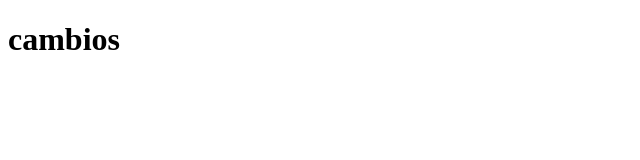
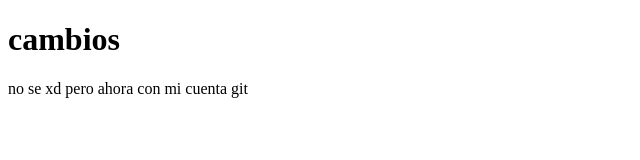
Before and after one commit to AlexySSa/otra_prueba, a plain HTML site: page index.html in a window 1280 px wide. Shown: the whole page, without its empty margins (0-640 px from the left). Drawn offline with Linux system fonts and the light colour scheme.

Commit message:
cambios pero supuestamente con mi cuenta principal

```diff
--- a/index.html
+++ b/index.html
@@ -8,6 +8,7 @@
 </head>
 <body>
     <h1>cambios</h1>
+    <p>no se xd pero ahora con mi cuenta git</p>
 
 </body>
 </html>
```
